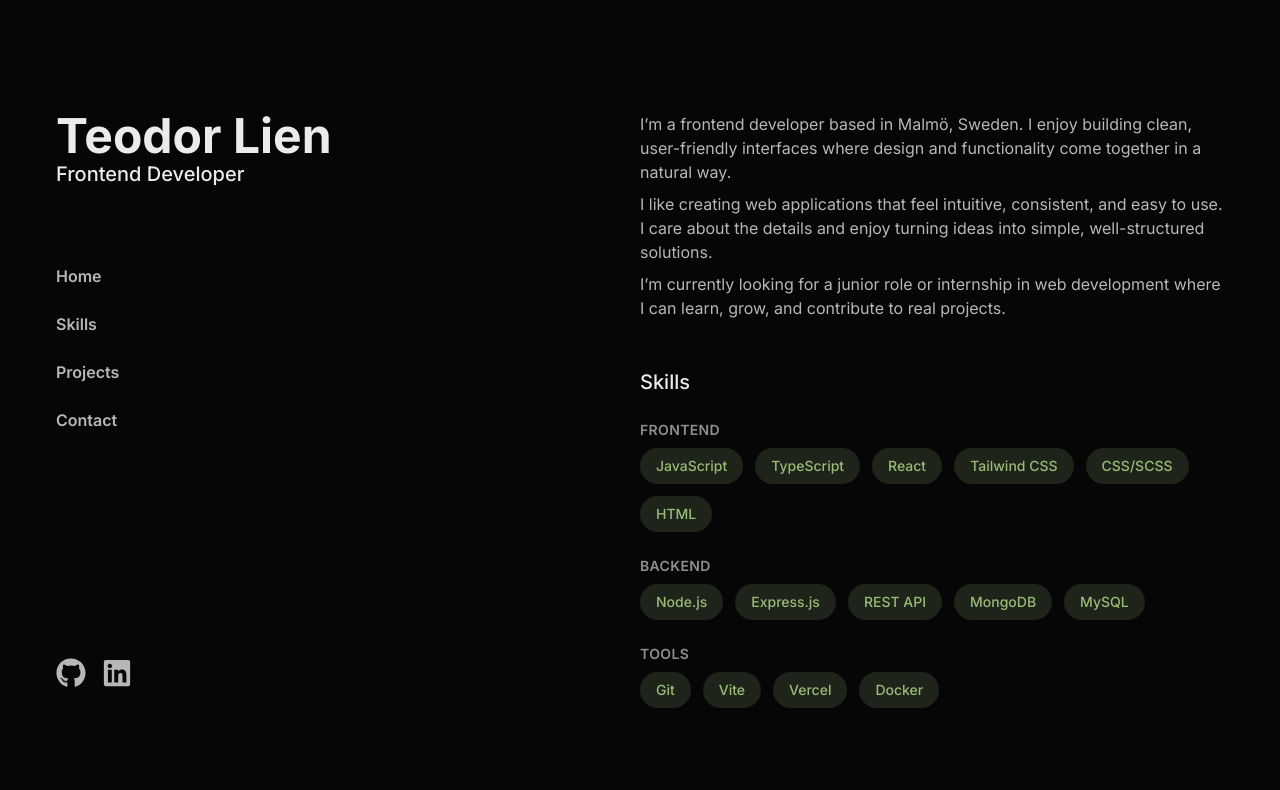
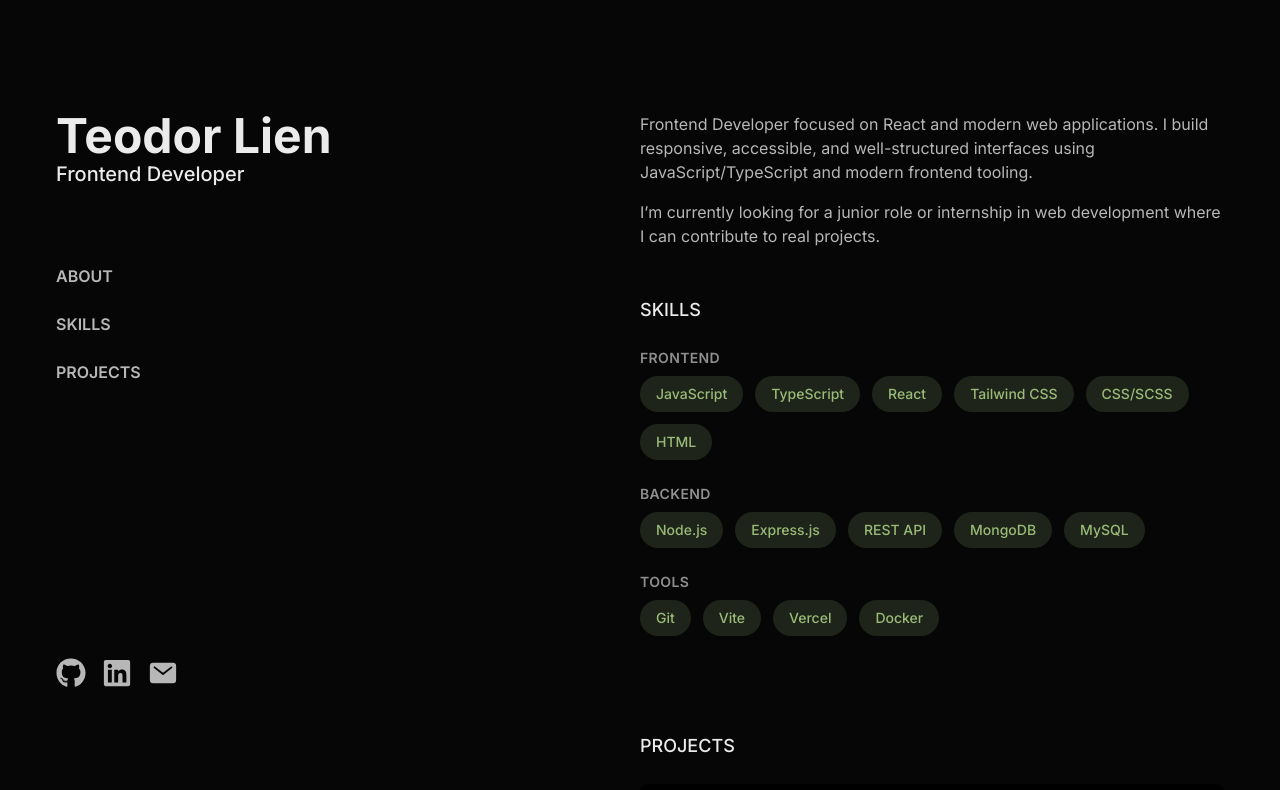
Before and after one commit to Teodor29/Teodor29.github.io, a React (Vite) app: page / in a window 1280 px wide. Shown: the top 790 px of the page. Built offline with nearby package versions, Linux system fonts and the light colour scheme.

Commit message:
add MailButton component and update styles

```diff
--- a/src/App.jsx
+++ b/src/App.jsx
@@ -3,7 +3,7 @@ import Home from "./components/Home";
 import Projects from "./components/Projects";
 import Skills from "./components/Skills";
 import Header from "./components/Header";
-import { skills } from "./data/portfolioData";
+import { skills, projects } from "./data/portfolioData";
 
 function App() {
   return (
@@ -11,13 +11,13 @@ function App() {
       <div className="max-w-7xl mx-auto">
         <div className="grid grid-cols-1 md:grid-cols-2 ">
           <div className="flex flex-col max-h-screen md:sticky top-0 pt-0">
-            <Header />
+            <Header/>
           </div>
 
           <div className="md:py-28">
             <Home />
             <Skills skills={skills} />
-            <Projects />
+            <Projects projects={projects} />
             <Footer />
           </div>
         </div>
--- a/src/components/Footer.jsx
+++ b/src/components/Footer.jsx
@@ -1,25 +1,30 @@
 import { FaLinkedin, FaGithub } from "react-icons/fa";
 import { IoMail } from "react-icons/io5";
+import MailButton from "./MailButton";
 
 function Footer() {
   return (
-    <section className="section" id="contact">
+    <section className="section hidden" id="contact">
       <h2 className="section-heading">Contact me!</h2>
       <div className="flex flex-col gap-2">
         <p>
-          <a href="mailto:teodor.lien@gmail.com" className="footerlink">
-            <IoMail size={16} />
-            teodor.lien@gmail.com
-          </a>
-        </p>
-        <p>
-          <a href="https://www.linkedin.com/in/teodorlien" target="_blank" rel="noopener noreferrer" className="footerlink">
+          <a
+            href="https://www.linkedin.com/in/teodorlien"
+            target="_blank"
+            rel="noopener noreferrer"
+            className="footerlink"
+          >
             <FaLinkedin size={16} />
             LinkedIn
           </a>
         </p>
         <p>
-          <a href="https://www.github.com/Teodor29" target="_blank" rel="noopener noreferrer" className="footerlink">
+          <a
+            href="https://www.github.com/Teodor29"
+            target="_blank"
+            rel="noopener noreferrer"
+            className="footerlink"
+          >
             <FaGithub size={16} />
             GitHub
           </a>
--- a/src/components/Header.jsx
+++ b/src/components/Header.jsx
@@ -1,9 +1,10 @@
 import { FaGithub, FaLinkedin } from "react-icons/fa";
+import MailButton from "./MailButton";
 
 function Header() {
   const handleScroll = (e, id) => {
     e.preventDefault();
-    if (id === "home") {
+    if (id === "about") {
       window.scrollTo({ top: 0, behavior: "smooth" });
       return;
     }
@@ -18,44 +19,44 @@ function Header() {
         <div className="md:mb-16">
           <h1 className="text-5xl font-bold">
             <a
-              href="#home"
-              onClick={(e) => handleScroll(e, "home")}
+              href="#about"
+              onClick={(e) => handleScroll(e, "about")}
               className="text-fg-heading"
             >
               Teodor Lien
             </a>
           </h1>
-          <h2 className="text-xl">Frontend Developer</h2>
+          <h2 className="text-xl mb-3">Frontend Developer</h2>
         </div>
 
-        <div className="flex gap-3 md:gap-0 md:flex-col md:mb-8">
+        <div className="hidden md:flex gap-3 md:gap-0 md:flex-col md:mb-8">
           <a
-            href="#home"
-            onClick={(e) => handleScroll(e, "home")}
+            href="#about"
+            onClick={(e) => handleScroll(e, "about")}
             className="navlink hidden md:block"
           >
-            Home
+            ABOUT
           </a>
           <a
             href="#skills"
             onClick={(e) => handleScroll(e, "skills")}
             className="navlink"
           >
-            Skills
+            SKILLS
           </a>
           <a
             href="#projects"
             onClick={(e) => handleScroll(e, "projects")}
             className="navlink"
           >
-            Projects
+            PROJECTS
           </a>
           <a
             href="#contact"
             onClick={(e) => handleScroll(e, "contact")}
-            className="navlink"
+            className="navlink hidden"
           >
-            Contact
+            CONTACT
           </a>
         </div>
       </div>
@@ -76,6 +77,7 @@ function Header() {
         >
           <FaLinkedin size={30} />
         </a>
+        <MailButton size={30} />
       </div>
     </div>
   );
--- a/src/components/Home.jsx
+++ b/src/components/Home.jsx
@@ -1,19 +1,14 @@
 const Home = () => {
   return (
-    <section className="section md:p-0 space-y-2" id="home">
+    <section className="section md:p-0 space-y-4" id="home">
       <p>
-        I’m a frontend developer based in Malmö, Sweden. I enjoy building clean,
-        user-friendly interfaces where design and functionality come together in
-        a natural way.
-      </p>
-      <p>
-        I like creating web applications that feel intuitive, consistent, and
-        easy to use. I care about the details and enjoy turning ideas into
-        simple, well-structured solutions.
+        Frontend Developer focused on React and modern web applications. I build
+        responsive, accessible, and well-structured interfaces using
+        JavaScript/TypeScript and modern frontend tooling.
       </p>
       <p>
         I’m currently looking for a junior role or internship in web development
-        where I can learn, grow, and contribute to real projects.
+        where I can contribute to real projects.
       </p>
     </section>
   );
--- /dev/null
+++ b/src/components/MailButton.jsx
@@ -0,0 +1,60 @@
+import { useState, useEffect, useRef } from "react";
+import { IoMail } from "react-icons/io5";
+import { FaClipboard } from "react-icons/fa";
+import { FaClipboardCheck } from "react-icons/fa";
+import { email } from "../data/portfolioData";
+
+const MailButton = ({ size = 30 }) => {
+  const [open, setOpen] = useState(false);
+  const [copied, setCopied] = useState(false);
+  const popupRef = useRef(null);
+
+  const handleCopy = async () => {
+    await navigator.clipboard.writeText(email);
+    setCopied(true);
+
+    setTimeout(() => setCopied(false), 1500);
+  };
+
+  useEffect(() => {
+    const handleClickOutside = (e) => {
+      if (popupRef.current && !popupRef.current.contains(e.target)) {
+        setOpen(false);
+      }
+    };
+
+    document.addEventListener("mousedown", handleClickOutside);
+    return () => document.removeEventListener("mousedown", handleClickOutside);
+  }, []);
+
+  return (
+    <div ref={popupRef} className="relative inline-block">
+      <button
+        onClick={() => setOpen(!open)}
+        className="iconlink cursor-pointer"
+      >
+        <IoMail size={size} />
+      </button>
+
+      {open && (
+        <div className=" absolute left-1/2 top-full -translate-x-1/2 mt-2 bg-surface shadow-lg rounded-xl p-4">
+          <div className="flex items-center ">
+            <span className="text-sm">{email}</span>
+            <button
+              onClick={handleCopy}
+              className="text-xs bg-black text-fg px-2 py-1 rounded-md hover:text-fg-muted cursor-pointer"
+            >
+              {copied ? (
+                <FaClipboardCheck size={16} />
+              ) : (
+                <FaClipboard size={16} />
+              )}
+            </button>
+          </div>
+        </div>
+      )}
+    </div>
+  );
+};
+
+export default MailButton;
--- a/src/components/ProjectCard.jsx
+++ b/src/components/ProjectCard.jsx
@@ -10,7 +10,7 @@ const ProjectCard = ({ project }) => {
         className="w-full object-cover rounded-lg mb-3"
       />
       <h3 className="mb-1">{project.title}</h3>
-      <p className="text-sm text-fg-muted mb-2">{project.description}</p>
+      <p className="text-sm mb-2">{project.description}</p>
       <ul className="flex gap-2 list-none flex-wrap">
         {project.skills.map((skill) => (
           <li key={skill} className="pill-sm">
--- a/src/components/Projects.jsx
+++ b/src/components/Projects.jsx
@@ -1,11 +1,10 @@
 import React from "react";
 import ProjectCard from "./ProjectCard.jsx";
-import { projects } from "../data/portfolioData";
 
-const Projects = () => {
+const Projects = ({ projects }) => {
   return (
     <section id="projects" className="section">
-      <h2 className="section-heading">Projects</h2>
+      <h2 className="section-heading">PROJECTS</h2>
       <div className="flex flex-col gap-8 md:gap-16">
         {projects.map((project, index) => (
           <ProjectCard key={index} project={project} />
--- a/src/components/Skills.jsx
+++ b/src/components/Skills.jsx
@@ -3,7 +3,7 @@ import React from "react";
 const Skills = ({ skills }) => {
   return (
     <section id="skills" className="section">
-      <h2 className="section-heading">Skills</h2>
+      <h2 className="section-heading">SKILLS</h2>
       <div className="flex flex-col gap-3 md:gap-6">
         {skills.map(({ category, items }) => (
           <div key={category}>
--- a/src/data/portfolioData.js
+++ b/src/data/portfolioData.js
@@ -2,6 +2,8 @@ import scooterAdminMap from "../assets/scooter-admin-map.png";
 import toDo from "../assets/to-do.png";
 import trainDelayMap from "../assets/train-delay-map.png";
 import lienCapital from "../assets/lien-capital.png";
+
+export const email = "teodor.lien@gmail.com";
 
 export const skills = [
   {
--- a/src/index.css
+++ b/src/index.css
@@ -3,21 +3,21 @@
 @import "tailwindcss";
 
 @theme {
-  --color-page:     oklch(12% 0 0);
-  --color-surface:  oklch(18% 0 0);
+  --color-page: oklch(12% 0 0);
+  --color-surface: oklch(18% 0 0);
   --color-elevated: oklch(22% 0 0);
-  --color-border:   oklch(26% 0 0);
+  --color-border: oklch(26% 0 0);
 
-  --color-accent:        oklch(65% 0.1 130);
-  --color-accent-hover:  oklch(55% 0.1 130);
-  --color-accent-text:   oklch(75% 0.1 130);
+  --color-accent: oklch(65% 0.1 130);
+  --color-accent-hover: oklch(55% 0.1 130);
+  --color-accent-text: oklch(75% 0.1 130);
   --color-accent-subtle: oklch(25% 0.02 130);
 
-  --color-fg:         oklch(78% 0 0);
-  --color-fg-muted:   oklch(65% 0 0);
+  --color-fg: oklch(78% 0 0);
+  --color-fg-muted: oklch(65% 0 0);
   --color-fg-heading: oklch(94% 0 0);
 
-  --color-fg-link:       var(--color-accent);
+  --color-fg-link: var(--color-accent);
   --color-fg-link-hover: var(--color-accent-hover);
 
   --font-sans: "Inter", sans-serif;
@@ -33,7 +33,7 @@
   }
 
   h2 {
-    @apply text-lg
+    @apply text-lg;
   }
 
   h1,
@@ -56,11 +56,11 @@
 
 @layer components {
   .section {
-    @apply py-6 md:py-12
+    @apply py-6 md:py-12;
   }
 
   .section-heading {
-    @apply text-xl mb-3 md:mb-6;
+    @apply mb-3 md:mb-6;
   }
 
   .card {
@@ -76,7 +76,7 @@
   }
 
   .navlink {
-    @apply text-sm md:text-base no-underline font-semibold self-start py-3 transition-colors text-fg hover:text-accent-hover;
+    @apply md:text-base no-underline font-semibold self-start py-3 transition-colors text-fg hover:text-accent-hover;
   }
 
   .iconlink {
```
